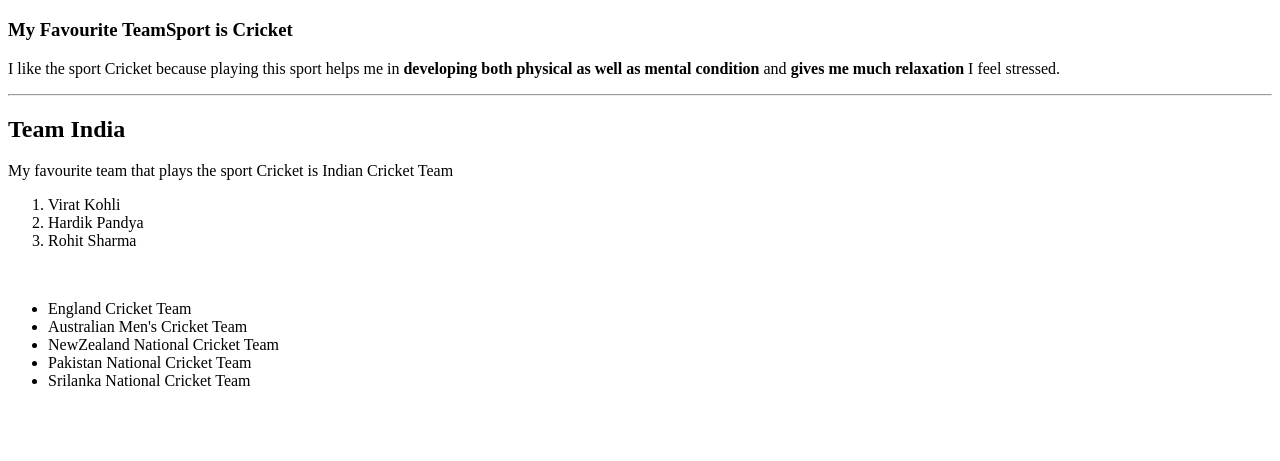
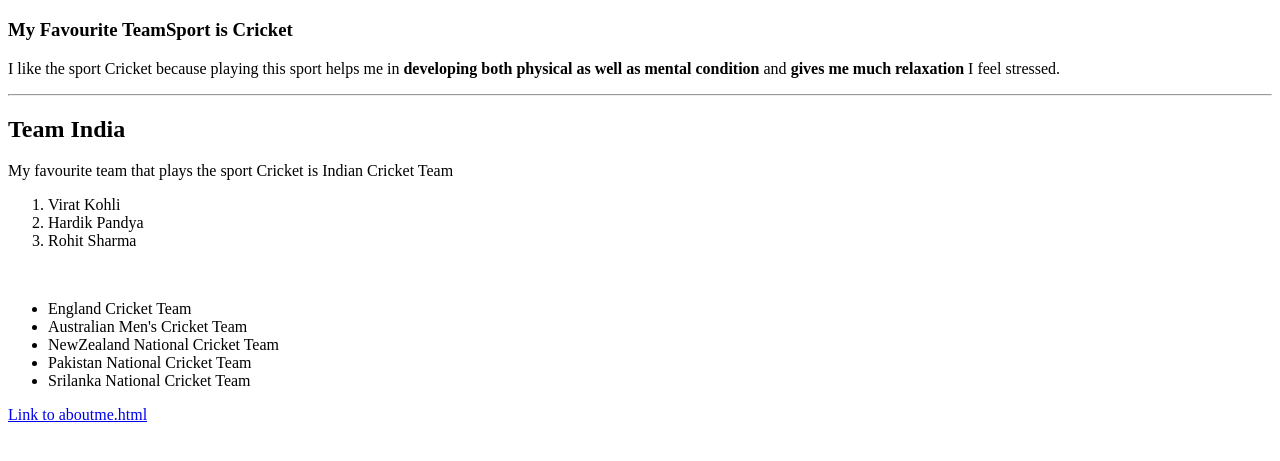
Before and after one commit to 44-563-Web-Apps-S23/44563-webapps-assignment-3-Likhithanwmsu, a plain HTML site: page index.html in a window 1280 px wide. Shown: the part 61-522 px from the top of the page. Drawn offline with Linux system fonts and the light colour scheme.

Commit message:
Added a change

```diff
--- a/index.html
+++ b/index.html
@@ -26,4 +26,5 @@
             <li>Srilanka National Cricket Team</li>
         </ul>
     </body>
+    <a href = "aboutme.html">Link to aboutme.html</a>
 </html>
```
